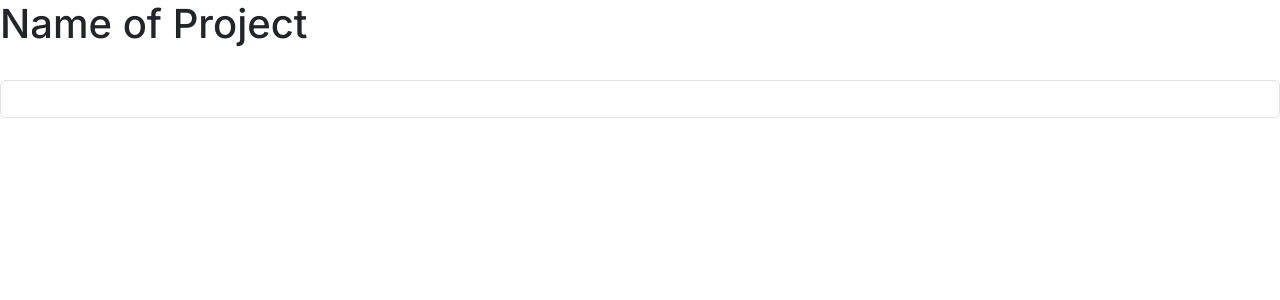
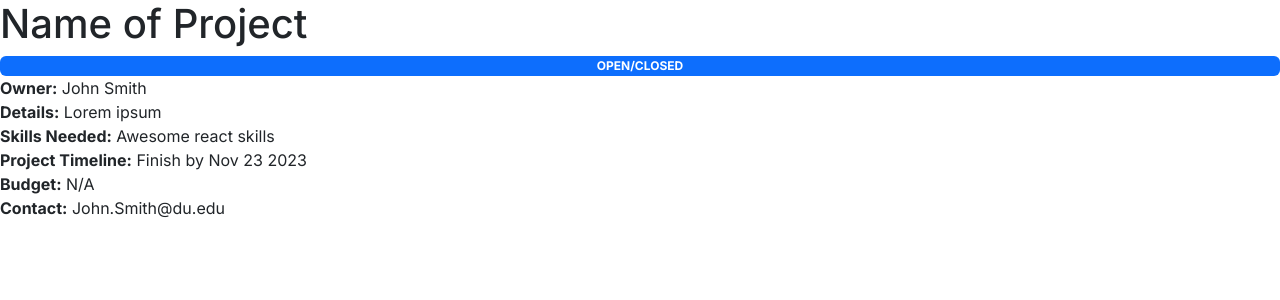
Before and after one commit to ThomasD0213/teamtwo, a Next.js app in the folder front-end/: page /projectPage in a window 1280 px wide. Shown: the top 300 px of the page. Built offline with nearby package versions, Linux system fonts and the light colour scheme.

Commit message:
Added project page components

```diff
--- a/front-end/src/app/projectPage/page.tsx
+++ b/front-end/src/app/projectPage/page.tsx
@@ -1,6 +1,5 @@
 import React from 'react'
-import {Form, FormGroup, FormLabel, FormControl, FormText} from "../../../node_modules/react-bootstrap/esm/index";
-import Button from '../../../node_modules/react-bootstrap/esm/Button';
+import {Badge, Button, Stack} from "../../../node_modules/react-bootstrap/esm/index";
 
 const projectPage = () => {
   return (
@@ -9,14 +8,15 @@ const projectPage = () => {
             Name of Project
         </h1>
 
-        <Form>
-            <FormGroup>
-                <FormLabel></FormLabel>
-                <FormControl></FormControl>
-                <FormText></FormText>
-            </FormGroup>
-        </Form>
-
+        <Stack direction="vertical">
+            <Badge bg="primary">OPEN/CLOSED</Badge>
+            <text><b>Owner:</b> John Smith {"\n"}</text>
+            <text><b>Details:</b> Lorem ipsum {"\n"}</text>
+            <text><b>Skills Needed:</b> Awesome react skills {"\n"}</text>
+            <text><b>Project Timeline:</b> Finish by Nov 23 2023 {"\n"}</text>
+            <text><b>Budget:</b> N/A {"\n"}</text>
+            <text><b>Contact:</b> John.Smith@du.edu {"\n"}</text>
+        </Stack>
     </div>
   )
 }
```
